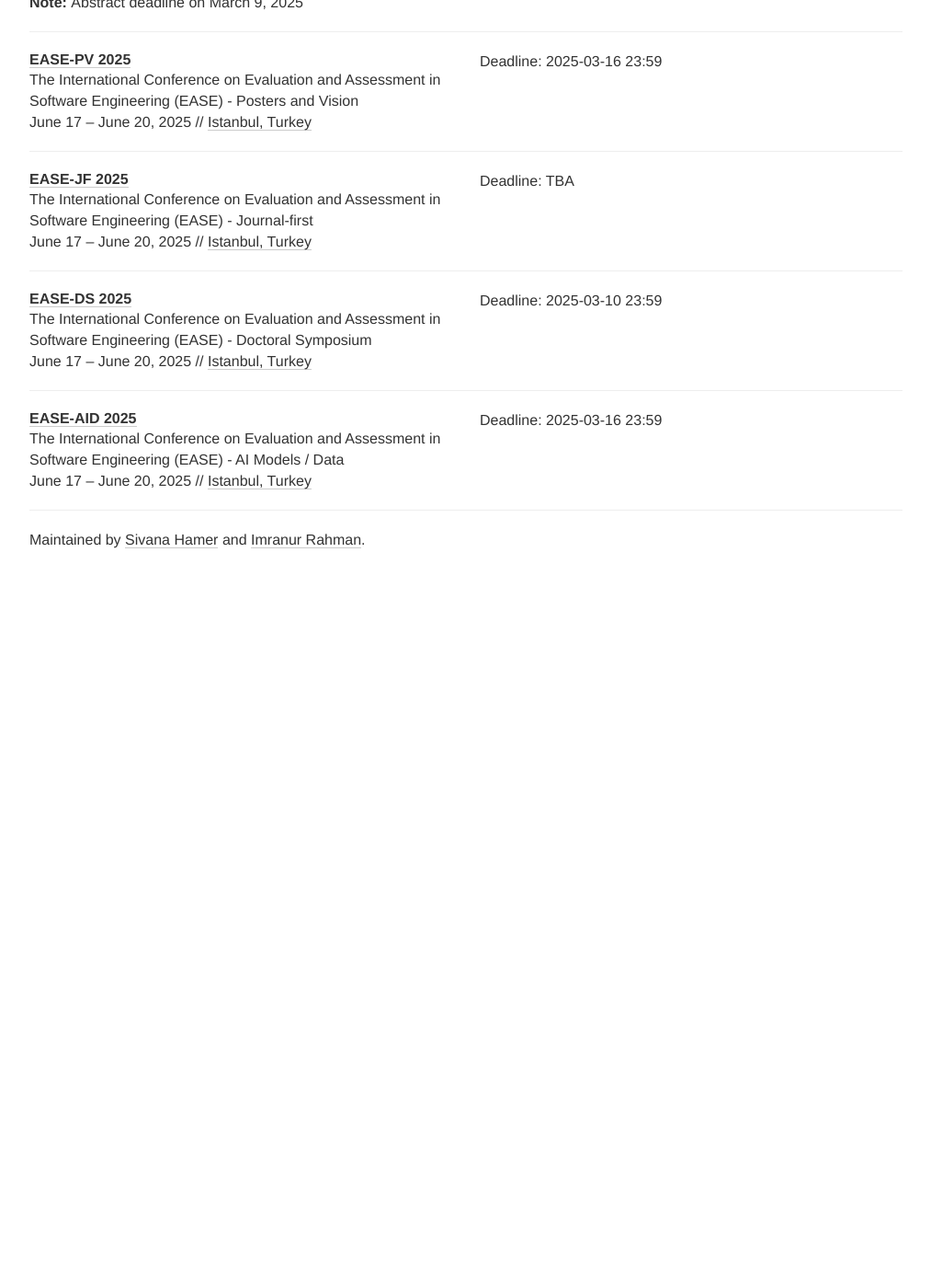
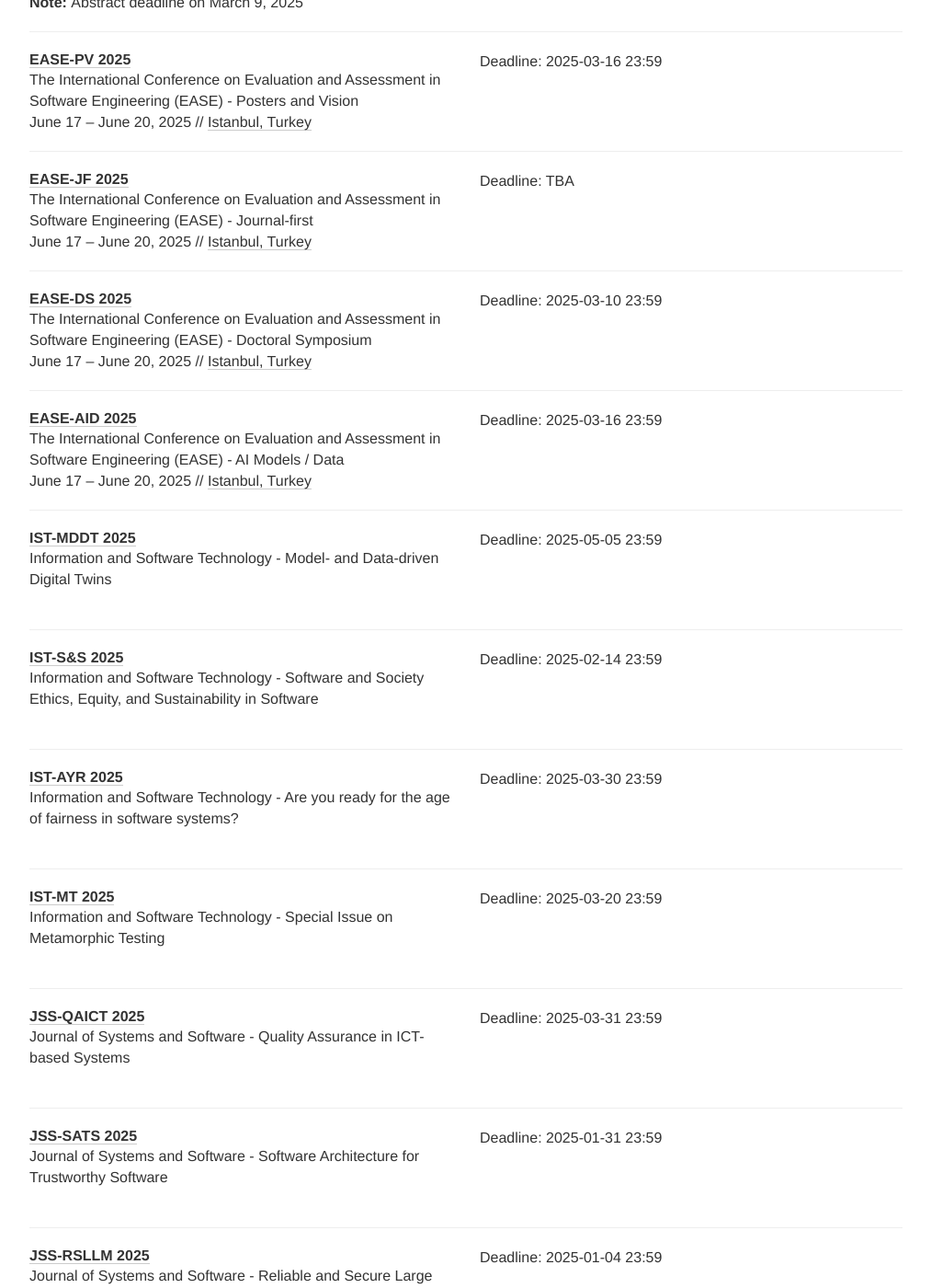
Before and after one commit to se-deadlines/se-deadlines.github.io, a Jekyll site: the page built from index.html, in a window 1280 px wide and 1400 px high, scrolled down 16847 px. Shown: the whole window at 92% size, without its empty margins (133-1146 px from the left). Built offline with Jekyll 4.4.1, drawn with Linux system fonts in a browser that asks for light colours; nearby versions of some CDN libraries; before the commit the page ends 17477 px from its top, so only the background shows below that; some of the changed text lies outside the part shown.

Commit message:
Added journals special issues + fixes for the journal format info

```diff
--- a/_data/conferences.yml
+++ b/_data/conferences.yml
@@ -1192,3 +1192,78 @@
   date: June 17 - June 20, 2025
   place: Istanbul, Turkey
   tags: [CO, DB]
+
+# IST
+- name: IST-MDDT
+  description: Information and Software Technology - Model- and Data-driven Digital Twins
+  year: 2025
+  link: https://www.sciencedirect.com/special-issue/315430/model-and-data-driven-digital-twins
+  deadline:
+  - "2025-05-05 23:59"
+  tags: [JO]
+
+- name: IST-S&S
+  description: Information and Software Technology - Software and Society Ethics, Equity, and Sustainability in Software
+  year: 2025
+  link: https://www.sciencedirect.com/special-issue/315503/software-and-society-ethics-equity-and-sustainability-in-software
+  deadline:
+  - "2025-02-14 23:59"
+  tags: [JO]
+
+- name: IST-AYR
+  description: Information and Software Technology - Are you ready for the age of fairness in software systems?
+  year: 2025
+  link: https://www.sciencedirect.com/special-issue/315807/are-you-ready-for-the-age-of-fairness-in-software-systems
+  deadline:
+  - "2025-03-30 23:59"
+  tags: [JO]
+
+- name: IST-MT
+  description: Information and Software Technology - Special Issue on Metamorphic Testing
+  year: 2025
+  link: https://www.sciencedirect.com/special-issue/317272/special-issue-on-metamorphic-testing
+  deadline:
+  - "2025-03-20 23:59"
+  tags: [JO]
+
+# JSS
+- name: JSS-QAICT
+  description: Journal of Systems and Software - Quality Assurance in ICT-based Systems
+  year: 2025
+  link: https://www.sciencedirect.com/special-issue/313655/quality-assurance-in-ict-based-systems
+  deadline:
+  - "2025-03-31 23:59"
+  tags: [JO]
+
+- name: JSS-SATS
+  description: Journal of Systems and Software - Software Architecture for Trustworthy Software
+  year: 2025
+  link: https://www.sciencedirect.com/special-issue/314157/software-architecture-for-trustworthy-software
+  deadline:
+  - "2025-01-31 23:59"
+  tags: [JO]
+
+- name: JSS-RSLLM
+  description: Journal of Systems and Software - Reliable and Secure Large Language Models for Software Engineering
+  year: 2025
+  link: https://www.sciencedirect.com/special-issue/314784/reliable-and-secure-large-language-models-for-software-engineering
+  deadline:
+  - "2025-01-04 23:59"
+  tags: [JO]
+
+- name: JSS-ESEAA
+  description: Journal of Systems and Software - Euromicro Software Engineering and Advanced Applications 50th Anniversary
+  year: 2025
+  link: https://www.sciencedirect.com/special-issue/315006/euromicro-software-engineering-and-advanced-applications-50th-anniversary
+  deadline:
+  - "2025-02-02 23:59"
+  tags: [JO]
+
+
+- name: JSS-TSSPLE
+  description: Journal of Systems and Software - Trends in Systems and Software Product Line Engineering
+  year: 2025
+  link: https://www.sciencedirect.com/special-issue/315468/trends-in-systems-and-software-product-line-engineering
+  deadline:
+  - "2025-01-15 23:59"
+  tags: [JO]
--- a/_layouts/home.html
+++ b/_layouts/home.html
@@ -60,7 +60,7 @@
                 <h2><a href="{{conf.link}}">{{conf.name}} {{conf.year}}</a></h2>
                 <div class="meta">
                   {{ conf.description }}<br>
-                  {{conf.date | replace: '-', '–'}} {% if conf.place %}// <a href="http://maps.google.com/?q={{conf.place}}">{{conf.place}}</a>{% endif %}<br>
+                  {% if conf.date %} {{conf.date | replace: '-', '–'}} {{conf.date}} {% if conf.place %}// <a href="http://maps.google.com/?q={{conf.place}}">{{conf.place}}</a>{% endif %}<br>
                   {% if conf.note %} <div> <b>Note: </b>{{conf.note}} </div> {% endif %}
                 </div>
               </div>
```
